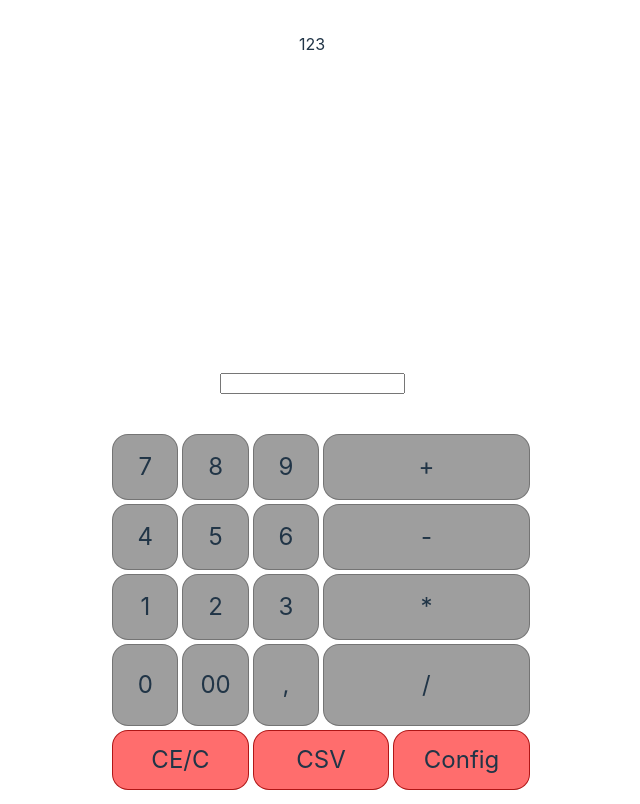
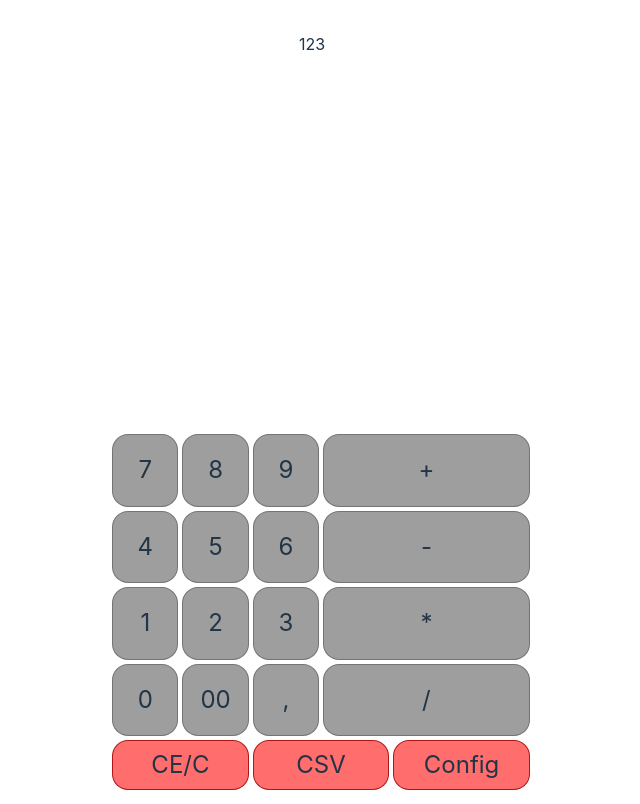
Before and after one commit to LeonLLB/Sumadora, a React (Vite) app: page / in a window 1280 px wide. Shown: the whole page, without its empty margins (328-968 px from the left). Built offline with nearby package versions, Linux system fonts and the light colour scheme.

Commit message:
Estilos de input

```diff
--- a/src/components/sumadoraButtonsLayout/sumadoraButtonsLayout.module.scss
+++ b/src/components/sumadoraButtonsLayout/sumadoraButtonsLayout.module.scss
@@ -3,5 +3,5 @@
     gap: 1.375rem;
     width: 100%;
     grid-template-columns: repeat(6,minmax(0,1fr));
-    grid-template-rows: repeat(3,minmax(0,1fr)) 4rem;
+    grid-template-rows: repeat(4,minmax(0,1fr)) 2rem;
 }
--- a/src/components/sumadoraInput/sumadoraInput.module.scss
+++ b/src/components/sumadoraInput/sumadoraInput.module.scss
@@ -0,0 +1,7 @@
+.input{
+    border: none;
+    border-radius: .5rem;
+    padding:1rem;
+    width: 100%;
+    font-size: large;
+}
--- a/src/components/sumadoraInput/sumadoraInput.tsx
+++ b/src/components/sumadoraInput/sumadoraInput.tsx
@@ -1,6 +1,6 @@
 import { ChangeEvent, useContext } from "react"
 import { InputStatusContext } from "../../context/inputStatus"
-
+import styles from './sumadoraInput.module.scss'
 
 const SumadoraInput = ({value,onChange}:{value:string,onChange:(e:ChangeEvent)=>void}) => {
 
@@ -16,7 +16,7 @@ const SumadoraInput = ({value,onChange}:{value:string,onChange:(e:ChangeEvent)=>
 
   return (
     <div>
-        <input onFocus={onFocus} onBlur={onBlur} value={value} type="text" name="formName" onChange={onChange}/>
+        <input className={styles.input} onFocus={onFocus} onBlur={onBlur} value={value} type="text" name="formName" onChange={onChange}/>
     </div>
   )
 }
```
